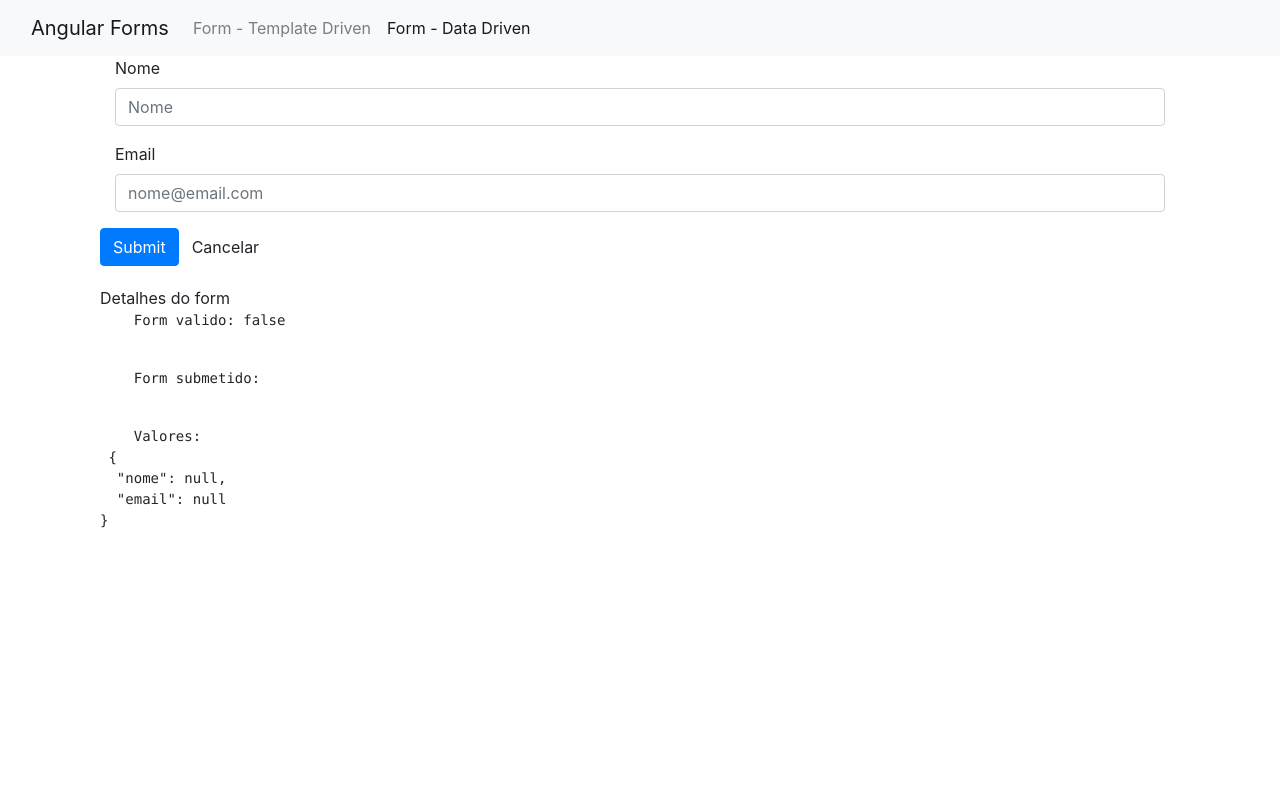
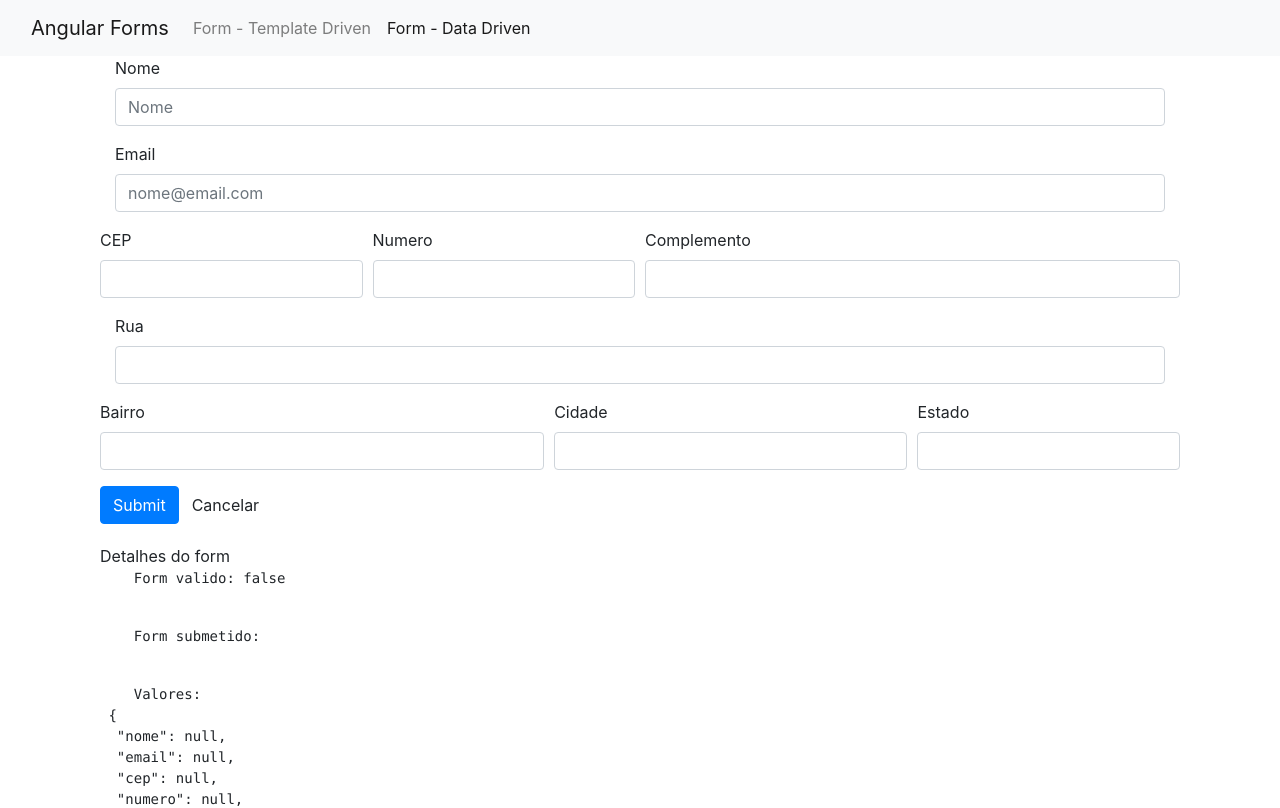
Before and after one commit to MaryanaMarinho/curso-angular, an Angular app in the folder forms/: page /dataForm in a window 1280 px wide. Shown: the top 808 px of the page. Built offline with nearby package versions, Linux system fonts and the light colour scheme.

Commit message:
Formulários reativos: Endereço (migrando de template driven para form reativo)

```diff
--- a/forms/src/app/data-form/data-form.component.html
+++ b/forms/src/app/data-form/data-form.component.html
@@ -30,6 +30,103 @@
       </div>
     </div>
 
+      <div>
+        <div class="form-row">
+
+          <div class="form-group col-md-3" [ngClass]="aplicaCssErro('cep')">
+
+            <label for="cep" class="control-label">CEP</label>
+            <input type="text" class="form-control" id="cep" [ngClass]="aplicaCssErro('cep')"
+            formControlName="cep">
+
+            <div *ngIf="verificaEmailInvalido()" class="alert alert-danger" role="alert">
+              CEP é obrigatorio
+            </div>
+
+          </div>
+
+          <div class="form-group col-md-3" [ngClass]="aplicaCssErro('numero')">
+
+            <label for="numero" class="control-label">Numero</label>
+            <input type="text" class="form-control" id="numero" [ngClass]="aplicaCssErro('numero')"
+            formControlName="numero">
+
+            <div *ngIf="verificaEmailInvalido()" class="alert alert-danger" role="alert">
+              Numero é obrigatorio
+            </div>
+
+          </div>
+
+          <div class="form-group col-md-6">
+
+            <label for="complemento" class="control-label">Complemento</label>
+            <input type="text" class="form-control" id="complemento"
+            formControlName="complemento">
+
+          </div>
+
+        </div>
+
+        <div class="form-group" [ngClass]="aplicaCssErro('rua')">
+
+          <div class="col-sm-12">
+            <label for="rua">Rua</label>
+          </div>
+
+          <div class="col-sm-12">
+            <input type="text" class="form-control" name="rua" id="rua" [ngClass]="aplicaCssErro('rua')"
+            formControlName="rua">
+
+            <div *ngIf="verificaEmailInvalido()" class="alert alert-danger" role="alert">
+              Rua é obrigatorio
+            </div>
+          </div>
+        </div>
+
+
+        <div class="form-row">
+
+          <div class="form-group col-md-5" [ngClass]="aplicaCssErro('bairro')">
+
+            <label for="bairro" class="control-label">Bairro</label>
+            <input type="text" class="form-control" id="bairro" [ngClass]="aplicaCssErro('bairro')"
+            formControlName="bairro">
+
+            <div *ngIf="verificaEmailInvalido()" class="alert alert-danger" role="alert">
+              Bairro é obrigatorio
+            </div>
+
+          </div>
+
+          <div class="form-group col-md-4" [ngClass]="aplicaCssErro('cidade')">
+
+            <label for="cidade" class="control-label">Cidade</label>
+            <input type="text" class="form-control" id="cidade" [ngClass]="aplicaCssErro('cidade')"
+            formControlName="cidade">
+
+            <div *ngIf="verificaEmailInvalido()" class="alert alert-danger" role="alert">
+              Cidade é obrigatorio
+            </div>
+
+          </div>
+
+
+          <div class="form-group col-md-3" [ngClass]="aplicaCssErro('estado')">
+
+            <label for="estado" class="control-label">Estado</label>
+            <input type="text" class="form-control" id="estado" [ngClass]="aplicaCssErro('estado')"
+            formControlName="estado">
+
+            <div *ngIf="verificaEmailInvalido()" class="alert alert-danger" role="alert">
+              Estado é obrigatorio
+            </div>
+
+          </div>
+
+        </div>
+
+      </div>
+
     <button type="submit" class="btn btn-primary" >Submit</button>
     <button class="btn " (click)="resetar()"  >Cancelar</button>
 
--- a/forms/src/app/data-form/data-form.component.ts
+++ b/forms/src/app/data-form/data-form.component.ts
@@ -24,7 +24,14 @@ export class DataFormComponent implements OnInit {
 
     this.formulario = this.formBuilder.group({
       nome: [null, Validators.required], // [Validators.required, Validators.minLength(3), Validators.maxLength(20)]
-      email: [null, [Validators.required, Validators.email]]
+      email: [null, [Validators.required, Validators.email]],
+      cep: [null, Validators.required],
+      numero: [null, Validators.required],
+      complemento: [null],
+      rua: [null, Validators.required],
+      bairro: [null, Validators.required],
+      cidade: [null, Validators.required],
+      estado: [null, Validators.required]
     });
   }
 
@@ -46,7 +53,7 @@ export class DataFormComponent implements OnInit {
     this.formulario.reset();
   }
 
-  verificaValidTouched(campo) {
+  verificaValidTouched(campo: string) {
     return !this.formulario.get(campo).valid &&
             this.formulario.get(campo).touched;
   }
@@ -58,7 +65,7 @@ export class DataFormComponent implements OnInit {
     }
   }
 
-  aplicaCssErro(campo) {
+  aplicaCssErro(campo: string) {
     return {
       'has-error': this.verificaValidTouched(campo),
       'has-feedback': this.verificaValidTouched(campo),
```
